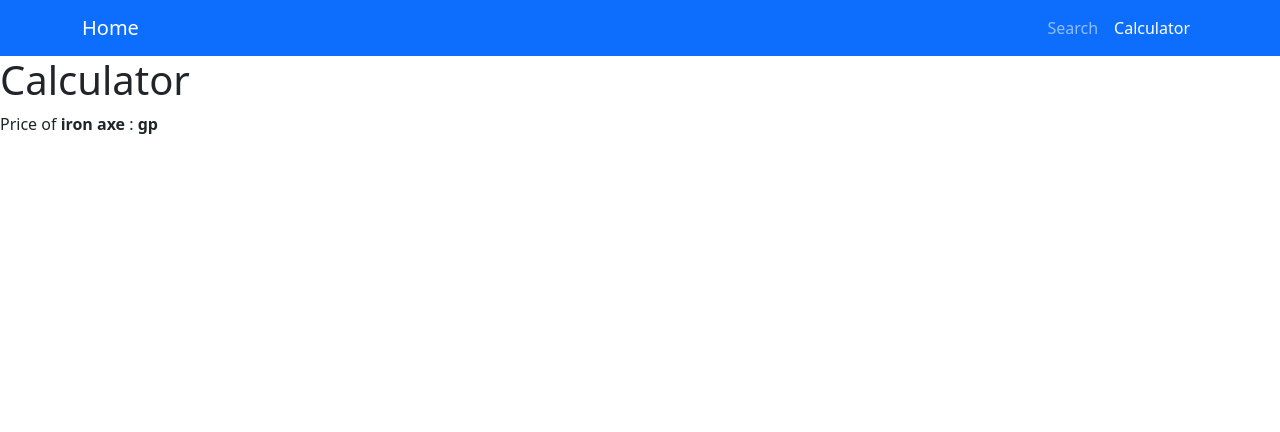
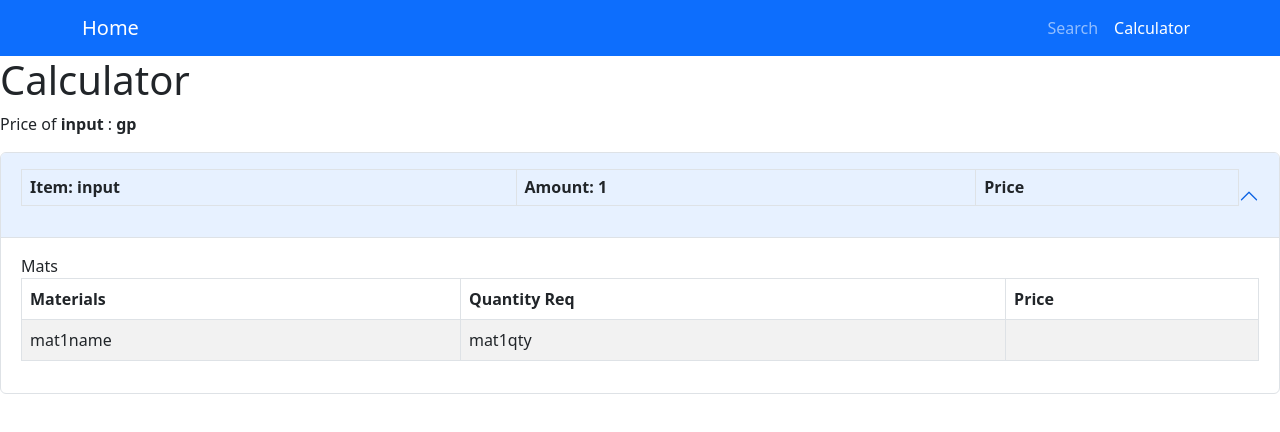
Before and after one commit to duckysheep/SEI40-Projects, a React (Vite) app in the folder Daphne_SEI40_Project2/: page /calculator in a window 1280 px wide. Shown: the top 432 px of the page. Built offline with nearby package versions, Linux system fonts and the light colour scheme; no server answers.

Commit message:
updated search and calculator logic

```diff
--- a/Daphne_SEI40_Project2/src/App.jsx
+++ b/Daphne_SEI40_Project2/src/App.jsx
@@ -7,11 +7,12 @@ import Calculator from "./pages/Calculator";
 import Search from "./pages/Search";
 
 function App() {
-  const [favs, setFavs] = useState([]);
-
-  const addFav = (card) => setFavs([...favs, card]);
-
-  const delFav = (card) => setFavs([]);
+  const [results, setResults] = useState([
+    "input",
+    "mat1name",
+    "mat1qty",
+    "price",
+  ]);
 
   return (
     <>
@@ -19,8 +20,14 @@ function App() {
         <Routes>
           <Route path="/" element={<Layout />}>
             <Route index element={<Home />} />
-            <Route path="search" element={<Search />} />
-            <Route path="calculator" element={<Calculator />} />
+            <Route
+              path="search"
+              element={<Search results={results} setResults={setResults} />}
+            />
+            <Route
+              path="calculator"
+              element={<Calculator results={results} />}
+            />
           </Route>
         </Routes>
       </BrowserRouter>
--- a/Daphne_SEI40_Project2/src/pages/Calculator.jsx
+++ b/Daphne_SEI40_Project2/src/pages/Calculator.jsx
@@ -1,45 +1,38 @@
 import { useEffect, useState } from "react";
+import { Accordion, Table } from "react-bootstrap";
 
-function Calculator() {
+function Calculator({ results }) {
   const [apiData, setApiData] = useState({});
-  const item = "great%20white%20shark";
-  const spacedItem = item.replace(/%20/g, " ");
-  const input = "iron axe";
+  //search for multiple items with | seperator
+
+  // const input = "Steel bar";
+  // const input = "Steel bar";
+  const input = `${results[0]}|${results[1]}`;
 
   useEffect(() => {
     //runescape ge api
     //https://api.weirdgloop.org/#/exchange/getExchangeCurrentPrice
-    // const apiUrl = `https://api.weirdgloop.org/exchange/history/rs/latest?name=${item}&lang=en`;
-    const apiUrl = `https://runescape.wiki/api.php?action=parse&format=json&page=${input}&redirects=1&prop=wikitext&formatversion=2`;
+    const apiUrl = `https://api.weirdgloop.org/exchange/history/rs/latest?name=${input}&lang=en`;
+    // const apiUrl = `https://runescape.wiki/api.php?action=parse&format=json&page=${input}&redirects=1&prop=wikitext&formatversion=2`;
 
     const makeApiCall = async () => {
       const res = await fetch(apiUrl);
       const data = await res.json();
       console.log(data);
-      console.log(data.parse.wikitext);
       // console.log("data", Object.values(data)[0]);
-      setApiData(Object.values(data)[0]);
-      // console.log("apiData", apiData);
-      for (let i = 1; data.parse.wikitext.search(`mat${i}`) >= 0; i++) {
-        console.log(
-          i,
-          data.parse.wikitext.search(`mat${i}`),
-          data.parse.wikitext.search(`mat${i}price`),
-          data.parse.wikitext.substring(
-            data.parse.wikitext.search(`mat${i}`),
-            data.parse.wikitext.search(`mat${i}price`) - 2
-          )
-        );
-        // console.log(
-        //   i,
-        //   data.parse.wikitext.search(`mat${i}qty`),
-        //   data.parse.wikitext.search(`mat${i + 1}`),
-        //   data.parse.wikitext.substring(
-        //     data.parse.wikitext.search(`mat${i}qty`),
-        //     data.parse.wikitext.search(`mat${i + 1}`)
-        //   )
-        // );
-      }
+      setApiData(Object.values(data));
+      console.log("apiData", apiData);
+      // for (let i = 1; data.parse.wikitext.search(`mat${i}`) >= 0; i++) {
+      //   console.log(
+      //     i,
+      //     data.parse.wikitext.search(`mat${i}`),
+      //     data.parse.wikitext.search(`mat${i}price`),
+      //     data.parse.wikitext.substring(
+      //       data.parse.wikitext.search(`mat${i}`),
+      //       data.parse.wikitext.search(`mat${i}price`) - 2
+      //     )
+      //   );
+      // }
     };
 
     makeApiCall();
@@ -49,8 +42,47 @@ function Calculator() {
     <>
       <h1>Calculator</h1>
       <p>
-        Price of <b>{input}</b> : <b>{apiData.price}gp</b>
+        Price of <b>{results[0]}</b> : <b>{apiData[0]?.price}gp</b>
       </p>
+      <Accordion defaultActiveKey="0">
+        <Accordion.Item eventKey="0">
+          <Accordion.Header>
+            <Table striped bordered hover>
+              <thead>
+                <tr>
+                  <th>Item: {results[0]}</th>
+                  <th>Amount: 1</th>
+                  <th>Price {apiData[0]?.price}</th>
+                </tr>
+              </thead>
+            </Table>
+          </Accordion.Header>
+          <Accordion.Body>
+            Mats
+            <Table striped bordered hover>
+              <thead>
+                <tr>
+                  <th>Materials</th>
+                  <th>Quantity Req</th>
+                  <th>Price</th>
+                </tr>
+              </thead>
+              <tbody>
+                <tr>
+                  <td>{results[1]}</td>
+                  <td>{results[2]}</td>
+                  <td>{apiData[1]?.price}</td>
+                </tr>
+                {/* <tr>
+                  <td>mat 2</td>
+                  <td>qty 2</td>
+                  <td>price 2</td>
+                </tr> */}
+              </tbody>
+            </Table>
+          </Accordion.Body>
+        </Accordion.Item>
+      </Accordion>
     </>
   );
 }
--- a/Daphne_SEI40_Project2/src/pages/Home.jsx
+++ b/Daphne_SEI40_Project2/src/pages/Home.jsx
@@ -1,8 +1,7 @@
 import itemData from "../assets/data/itemdata";
 
 function Home() {
-  const temp =
-    itemData.results["Amulet of glory"].printouts["Production JSON"][0];
+  const temp = itemData.results["Steel bar"].printouts["Production JSON"][0];
 
   console.log("temp", temp);
 
@@ -11,7 +10,7 @@ function Home() {
       <h1>Home</h1>
       <p>
         Calculator to help calculate RS crafting costs with real time Grand
-        Exchange date
+        Exchange data
       </p>
       <p>{temp}</p>
     </>
--- a/Daphne_SEI40_Project2/src/pages/Search.jsx
+++ b/Daphne_SEI40_Project2/src/pages/Search.jsx
@@ -2,57 +2,66 @@ import { useEffect, useState } from "react";
 import Button from "react-bootstrap/Button";
 import Form from "react-bootstrap/Form";
 import { useSearchParams } from "react-router-dom";
+import itemData from "../assets/data/itemdata";
 
-function Search() {
-  const [results, setResults] = useState([]);
+function Search({ setResults, results }) {
+  // const [results, setResults] = useState([
+  //   "input",
+  //   "mat1name",
+  //   "mat1qty",
+  //   "price",
+  // ]);
   const [status, setStatus] = useState("idle");
   const [searchParams, setSearchParams] = useSearchParams();
 
   const input = searchParams.get("input");
+  console.log(input);
+  const itemInfoStr = itemData.results[input]?.printouts["Production JSON"][0];
+  console.log("searchedItem", itemInfoStr);
 
-  useEffect(() => {
-    const fetchCards = async () => {
-      try {
-        const request = await fetch(
-          `https://runescape.wiki/api.php?action=parse&format=json&page=${input}&redirects=1&prop=wikitext&formatversion=2`
-        );
-        if (!request.ok) {
-          throw new Error("Network error");
-        }
-        const data = await request.json();
+  // useEffect(() => {
+  //   const fetchCards = async () => {
+  //     try {
+  //       const request = await fetch(
+  //         `https://runescape.wiki/api.php?action=parse&format=json&page=${input}&redirects=1&prop=wikitext&formatversion=2`
+  //       );
+  //       if (!request.ok) {
+  //         throw new Error("Network error");
+  //       }
+  //       const data = await request.json();
 
-        // console.log(data.parse.wikitext);
+  //       console.log(data.parse.wikitext);
 
-        for (let i = 1; data.parse.wikitext.search(`mat${i}`) >= 0; i++) {
-          console.log(
-            i,
-            data.parse.wikitext.search(`mat${i}`),
-            data.parse.wikitext.search(`mat${i}price`),
-            data.parse.wikitext.substring(
-              data.parse.wikitext.search(`mat${i}`),
-              data.parse.wikitext.search(`mat${i}price`) - 2
-            )
-          );
-          setResults([
-            ...results,
-            data.parse.wikitext.substring(
-              data.parse.wikitext.search(`mat${i}`),
-              data.parse.wikitext.search(`mat${i}price`) - 2
-            ),
-          ]);
-          // console.log(results);
-        }
+  //       for (let i = 1; data.parse.wikitext.search(`mat${i}`) >= 0; i++) {
+  //       console.log(
+  //         i,
+  //         data.parse.wikitext.search(`mat${i}`),
+  //         data.parse.wikitext.search(`mat${i}price`),
+  //         data.parse.wikitext.substring(
+  //           data.parse.wikitext.search(`mat${i}`),
+  //           data.parse.wikitext.search(`mat${i}price`) - 2
+  //         )
+  //       );
+  //       setResults([
+  //         ...results,
+  //         data.parse.wikitext.substring(
+  //           data.parse.wikitext.search(`mat${i}`),
+  //           data.parse.wikitext.search(`mat${i}price`) - 2
+  //         ),
+  //       ]);
+  //       console.log(results);
+  //       }
 
-        // setResults(data?.parse?.wikitext);
-        setStatus("done");
-      } catch (error) {
-        console.error(error);
-        setStatus("error");
-      }
-    };
-    setStatus("loading");
-    fetchCards();
-  }, [input]);
+  //       setResults(data?.parse?.wikitext);
+  //       setStatus("done");
+  //     } catch (error) {
+  //       console.error(error);
+  //       setStatus("error");
+  //     }
+  //   };
+  //   setStatus("loading");
+  //   fetchCards();
+  // }, [input]);
 
   const handleSearch = (event) => {
     event.preventDefault();
@@ -61,6 +70,25 @@ function Search() {
     const data = Object.fromEntries(formData);
     // console.log("input", data);
     setSearchParams(data);
+
+    if (itemInfoStr?.search("mats") >= 0) {
+      let item1MatsPos = itemInfoStr.slice(itemInfoStr.search("mats"));
+      console.log("str", item1MatsPos);
+
+      let mat1Qty = item1MatsPos.slice(
+        item1MatsPos.search("quantity") + 11,
+        item1MatsPos.search("name") - 3
+      );
+      console.log("mat1Qty", mat1Qty);
+
+      let mat1Name = item1MatsPos.slice(
+        item1MatsPos.search("name") + 7,
+        item1MatsPos.search("image") - 3
+      );
+      console.log("mat1Price", mat1Name);
+      setResults([input, mat1Name, mat1Qty, "price"]);
+      // console.log("results", results);
+    }
   };
 
   return (
```
